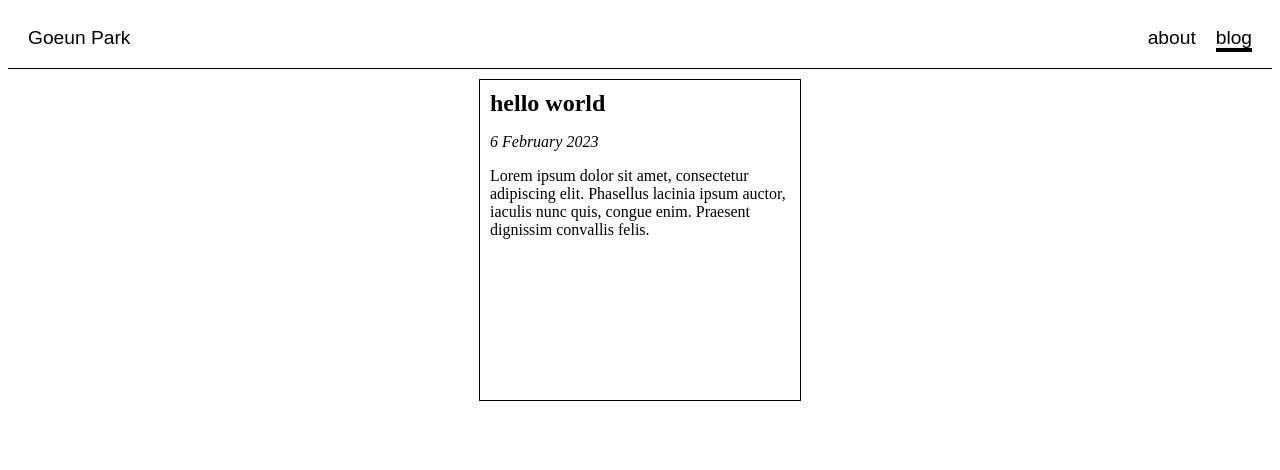
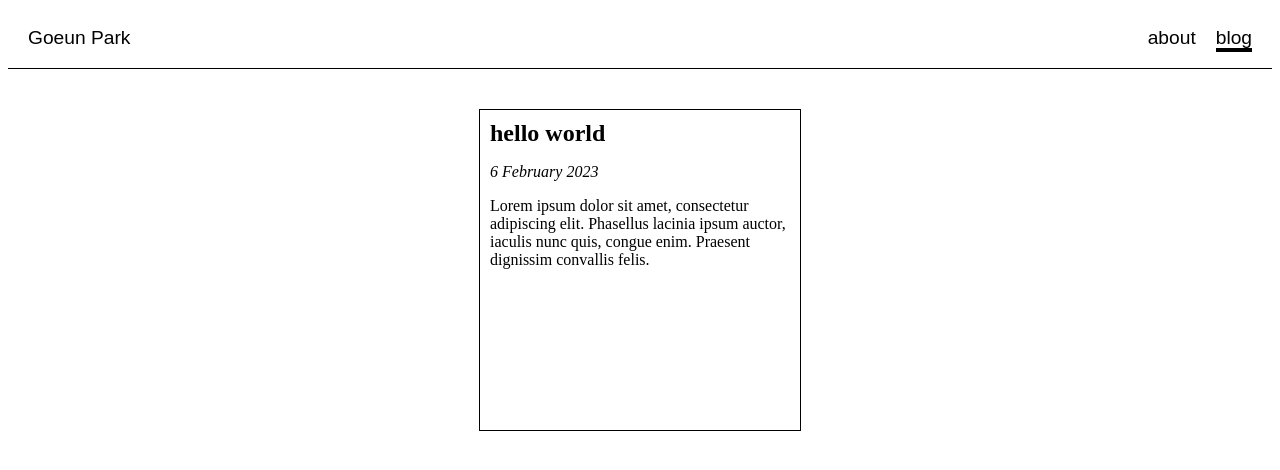
Before and after one commit to goeunpark/personal-site, a Next.js app: page /blog in a window 1280 px wide. Shown: the top 470 px of the page. Built offline with nearby package versions, Linux system fonts and the light colour scheme.

Commit message:
blog index, larger windows

```diff
--- a/src/components/Layout.tsx
+++ b/src/components/Layout.tsx
@@ -8,7 +8,7 @@ const Layout = ({ children }: Props) => {
   return (
     <div>
       <Header />
-      <div className="page-content">
+      <div>
         <main>{children}</main>
       </div>
     </div>
--- a/src/components/PostIndex.module.scss
+++ b/src/components/PostIndex.module.scss
@@ -3,5 +3,4 @@
   display: flex;
   justify-content: space-around;
   flex-wrap: wrap;
-  width: 100%;
 }
--- a/src/components/PostPreview.module.scss
+++ b/src/components/PostPreview.module.scss
@@ -28,7 +28,7 @@ $orange-2023: #ce9665;
   .preview {
     border: 1px black solid;
     padding: 10px;
-    margin: 10px;
+    margin: 40px;
     max-width: 300px;
     max-height: 300px;
     min-width: 300px;
--- a/src/pages/blog/index.tsx
+++ b/src/pages/blog/index.tsx
@@ -20,7 +20,7 @@ const Blog = ({ allPosts }: Props) => {
 
   return (
     <Layout>
-      <div className="page-content">
+      <div className="blog-page">
         <PostIndex posts={posts} />
       </div>
     </Layout>
--- a/src/pages/index.tsx
+++ b/src/pages/index.tsx
@@ -21,7 +21,7 @@ const Home: NextPage = () => {
           <link rel="icon" href="/favicon.ico" />
         </Head>
 
-        <div className="home-page">
+        <div className="page-content home-page">
           <div className="home-left">
             <Image
               className="landing-pic"
--- a/src/styles/globals.scss
+++ b/src/styles/globals.scss
@@ -1,10 +1,10 @@
 html,
 body {
-  background-color: #F9F6EE;
+  background-color: #f9f6ee;
   color: #222220;
   padding: 0;
   margin: 0;
-  font-family: 'Avenir', sans-serif;
+  font-family: "Avenir", sans-serif;
   line-height: 1.4;
   -webkit-font-smoothing: antialiased;
 }
@@ -15,6 +15,12 @@ body {
 
 .about-page {
   max-width: 520px;
+}
+
+.blog-page,
+.page-content {
+  margin: auto;
+  padding-top: 1.2rem;
 }
 
 .landing-pic {
@@ -31,34 +37,54 @@ body {
   box-sizing: border-box;
 }
 
+// teeny tiny phone
 @media only screen and (max-width: 380px) {
   .landing-pic {
     max-width: 100%;
   }
 }
+
+// tablet size
 @media only screen and (max-width: 700px) {
   .page-content {
     padding-top: 1.2rem;
     padding-left: 0.8em;
     padding-right: 0.8em;
   }
+
+  .blog-page {
+    padding-top: 1.2rem;
+    max-width: 700px;
+    margin: auto;
+  }
 }
 
+// bigger than tablet
 @media only screen and (min-width: 700px) {
   .page-content {
-    padding-top: 1.2rem;
-    margin: auto;
     width: 696px;
   }
 }
 
+// roomy window
 @media only screen and (min-width: 1000px) {
   .home-page {
-      display: flex;
-      justify-content: space-evenly;
+    display: flex;
+    justify-content: space-evenly;
+
+    .landing-pic {
+      margin: 50px;
+    }
   }
 
-  .landing-pic {
-      margin: 50px;
+  .blog-page {
+    max-width: 800px;
   }
 }
+
+// fullscreen
+@media only screen and (min-width: 1800px) {
+  .blog-page {
+    max-width: 1200px;
+  }
+}
```
Also changed, not shown: _blog/hello-world.md (+1 -0 lines).
